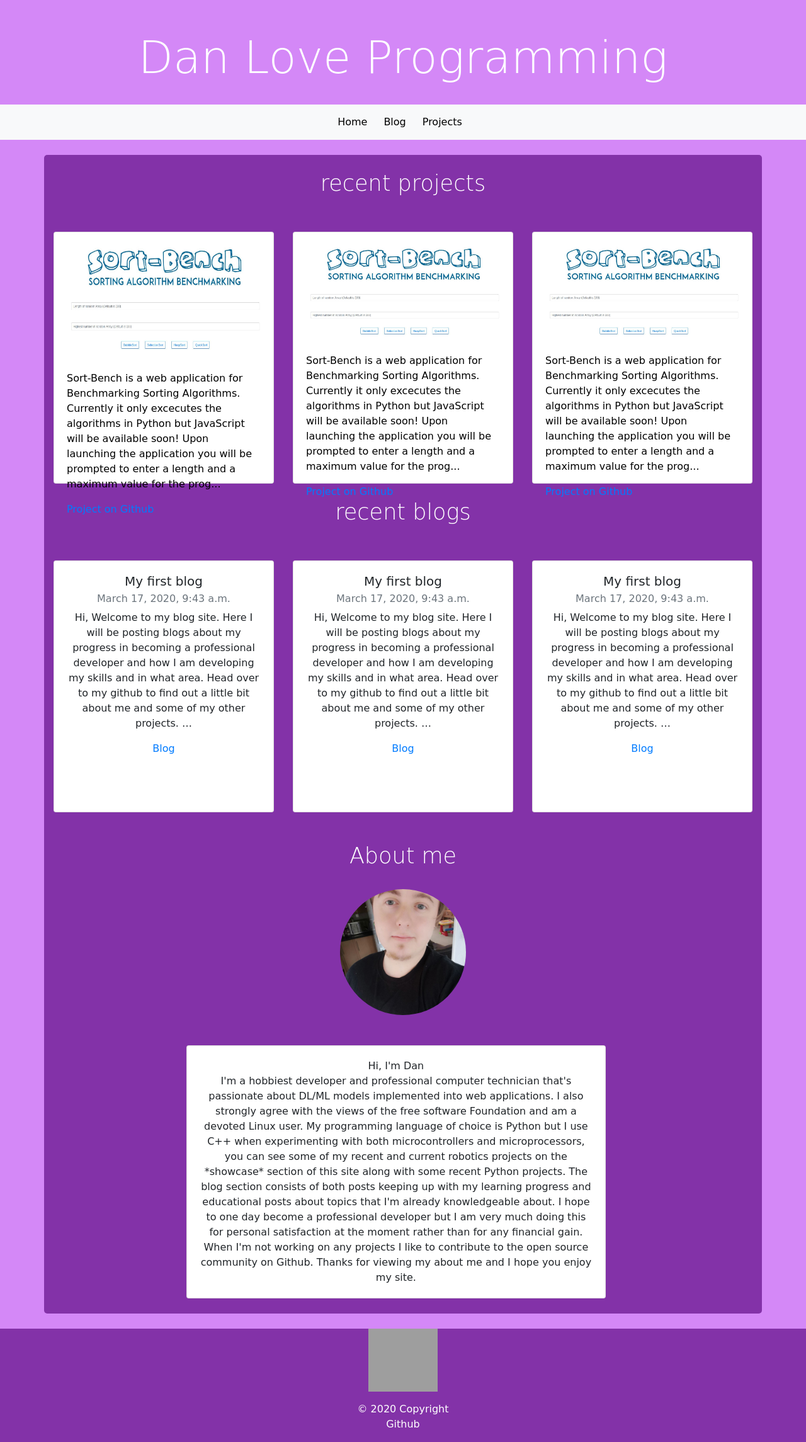
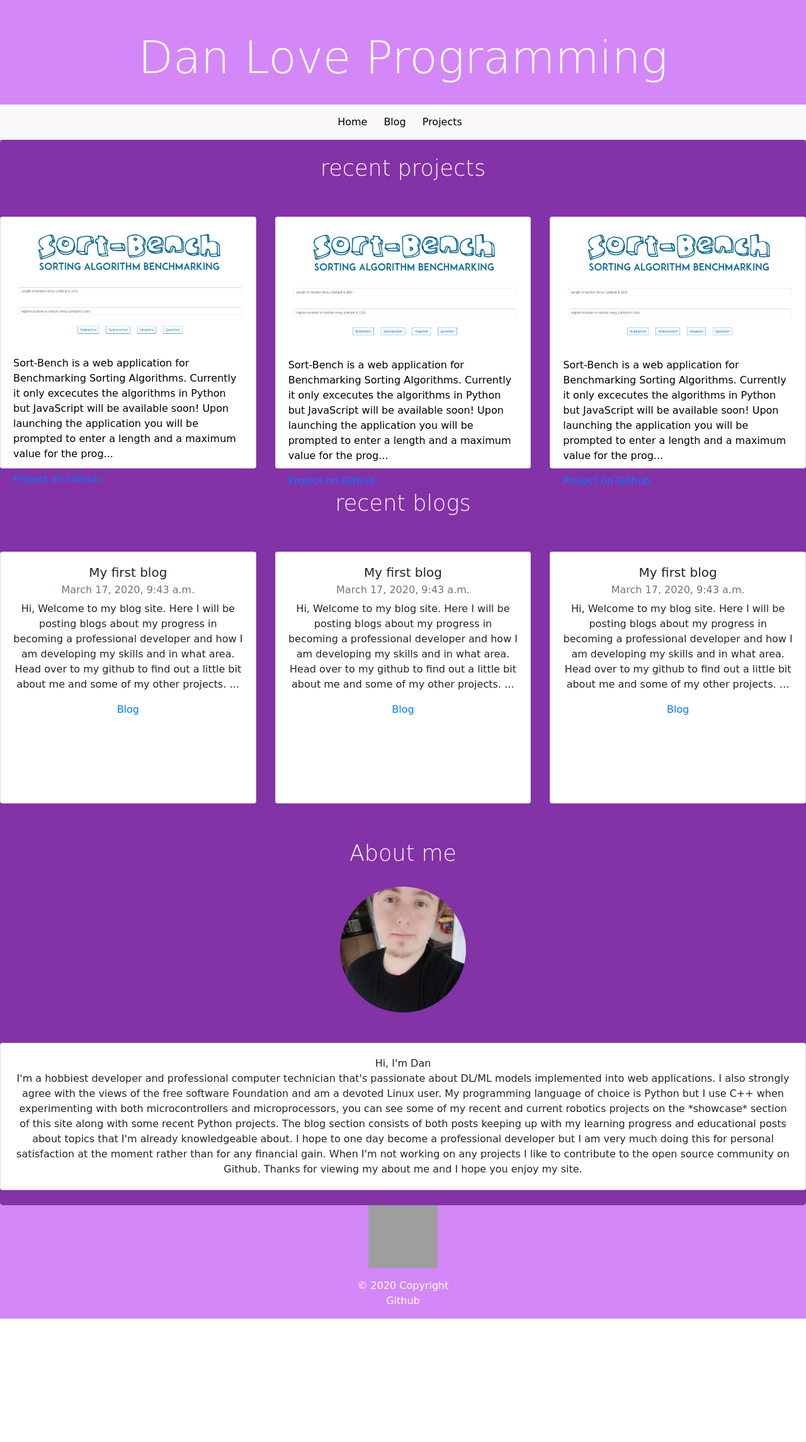
Before and after one commit to danlove99/prog-blog, a Django app: template blog/templates/blog/home.html in a window 1280 px wide. Shown: the whole page at 63% size. After the commit the page ends 2094 px from the top, so only its background shows below. Run offline with Django 3.2, Linux system fonts and the light colour scheme; the template is opened without the code that fills it: values that come from a table or form of the project are taken from there, others are empty; data comes from the database, SQL or seed files in the repository; parts of the project's set-up code (start-up, migrations or seed data) failed here and were passed over; some libraries are stand-ins or nearby versions; some web fonts are replaced; grey boxes are pictures that could not be loaded.

Commit message:
fixed some design issues on mobiel

```diff
--- a/blog/templates/blog/base.html
+++ b/blog/templates/blog/base.html
@@ -39,7 +39,7 @@
     </style>
 </head>
 <body>
-<br/><br/><h3 style="text-align: center; color: #fff;font-family: 'Baloo Chettan 2', cursive;" class="display-3"><a href="{% url 'home' %}" style="color: #fff; text-decoration: none;">Dan Love Programming</a></h3><br/>
+<br/><br/><h3 style="word-wrap: break-word;text-align: center; color: #fff;font-family: 'Baloo Chettan 2', cursive;" class="display-3"><a href="{% url 'home' %}" style="color: #fff; text-decoration: none;">Dan Love Programming</a></h3><br/>
 
 
 
@@ -61,9 +61,7 @@
 
 
 
-<br/>
-
-    <div class="container" id="mainContainer" >
+    <div class="container-fluid" id="mainContainer" >
         <br/>
         <div class="row">
         <div class="dropdown" style="margin-left: 50px;text-align: left;">
--- a/blog/templates/blog/home.html
+++ b/blog/templates/blog/home.html
@@ -5,7 +5,7 @@
 <br/><br/>
 <div class="row">
   <div class="col-md-4">
-      <div class="card" style="width: 100%; height: 400px;">
+      <div class="card" style="width: 100%; height: 400px; margin-bottom: 10px;">
   <div class="card-body" >
     <div class="thumbnail">
       <a href="{{ project0.link }}">
@@ -21,7 +21,7 @@
       </div>
   </div>
   <div class="col-md-4">
-        <div class="card" style="width: 100%; height: 400px;">
+        <div class="card" style="width: 100%; height: 400px; margin-bottom: 10px;">
   <div class="card-body" >
     <div class="thumbnail">
       <a href="{{ project1.link }}">
@@ -37,7 +37,7 @@
         </div>
   </div>
   <div class="col-md-4">
-    <div class="card" style="width: 100%; height: 400px;">
+    <div class="card" style="width: 100%; height: 400px; margin-bottom: 10px;">
   <div class="card-body" >
     <!-- <div class="thumbnail"> -->
       <a href="{{ project2.link }}">
@@ -60,7 +60,7 @@
 <br/><br/>
 <div class="row" style="text-align: center;">
   <div class="col-md-4">
-<div class="card" style="width: 100%; height: 400px;">
+<div class="card" style="width: 100%; height: 400px; margin-bottom: 10px;">
   <div class="card-body" >
     <h5 class="card-title">{{ post0.title }}</h5>
     <h6 class="card-subtitle mb-2 text-muted">{{ post0.published_date }}</h6>
@@ -70,7 +70,7 @@
 </div>
   </div>
       <div class="col-md-4">
-<div class="card" style="width: 100%; height: 400px;">
+<div class="card" style="width: 100%; height: 400px;  margin-bottom: 10px;">
   <div class="card-body">
     <h5 class="card-title">{{ post1.title }}</h5>
     <h6 class="card-subtitle mb-2 text-muted">{{ post1.published_date }}</h6>
@@ -80,7 +80,7 @@
 </div>
   </div>
       <div class="col-md-4">
-<div class="card" style="width: 100%; height: 400px;">
+<div class="card" style="width: 100%; height: 400px;  margin-bottom: 10px;">
   <div class="card-body">
     <h5 class="card-title">{{ post2.title }}</h5>
     <h6 class="card-subtitle mb-2 text-muted">{{ post2.published_date }}</h6>
@@ -100,7 +100,7 @@
 <img src="{% static '/blog/me.jpg' %}" alt="me" style="width:200px; height:200px;border-radius: 100px;">
 </div>
 <br/><br/>
-<div class="card" style="width: 60%; text-align: center; margin-left: 19%;">
+<div class="card" id="aboutcard" style="width: 100%; text-align: center;">
   <div class="card-body">
 
     <p class="card-text">Hi, I'm Dan <br/> I'm a hobbiest developer and professional computer technician that's passionate
--- a/blog/templates/blog/homebase.html
+++ b/blog/templates/blog/homebase.html
@@ -29,17 +29,25 @@
 
      @media (max-width: @screen-xs) {
     *{font-size: 10px;}
+    #aboutcard {
+    width:100%;
+    }
 }
 
 @media (max-width: @screen-sm) {
-    *{font-size: 14px;}
+    *{font-size: 14px;word-wrap: break-word;}
+    #aboutcard {
+    width:100%;
+    }
+    #heading {
+    font-size: 30px;}
 }
 
 
     </style>
 </head>
 <body>
-<br/><br/><h3 style="text-align: center; color: #fff;font-family: 'Baloo Chettan 2', cursive;" class="display-3"><a href="{% url 'home' %}" style="color: #fff; text-decoration: none;">Dan Love Programming</a></h3><br/>
+<br/><br/><h3 id="heading" style="word-wrap: break-word;text-align: center; color: #fff;font-family: 'Baloo Chettan 2', cursive;" class="display-3"><a href="{% url 'home' %}" style="color: #fff; text-decoration: none;">Dan Love Programming</a></h3><br/>
 
 
 
@@ -64,8 +72,8 @@
 </nav>
 
 
-<br/>
-    <div class="container" id="mainContainer"  >
+
+    <div class="container-fluidr" id="mainContainer"  >
 
        <br/>
 
@@ -75,8 +83,7 @@
 
     </div>
 
-<br/>
-<footer class="page-footer font-small" style="background-color: #8332a8;color: #fff;">
+<footer class="page-footer font-small" style="background-color: #d488f7;color: #fff;">
 
  <div style="text-align:center;">
     <a href="https://github.com/danlove99" target="_blank"><img src="https://cdn.iconscout.com/icon/free/png-256/github-153-675523.png" style="height:100px;width:110px;"></a>
```
